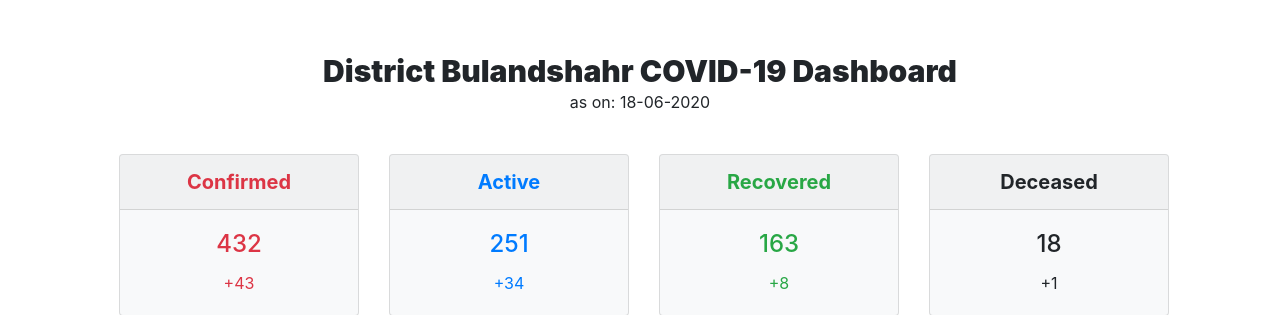
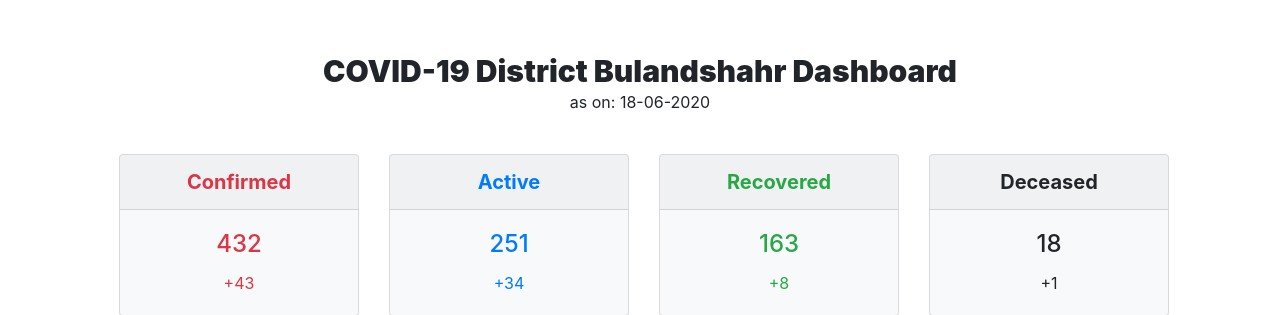
Before and after one commit to azadkumar07/covid-19-Tracker, a Django app: page /bsr/ in a window 1280 px wide. Shown: the top 315 px of the page. Run offline with Django 3.2, Linux system fonts and the light colour scheme; data comes from the database, SQL or seed files in the repository; some libraries are stand-ins or nearby versions.

Commit message:
district change

```diff
--- a/templates/front.html
+++ b/templates/front.html
@@ -25,7 +25,7 @@
 
 
 <div class="container" style="margin-top: 25px;">
-  <p align="center" style="font-size: 30px;" ><b> <b>District Bulandshahr COVID-19 Dashboard</b></b></p>
+  <p align="center" style="font-size: 30px;" ><b> <b>COVID-19 District Bulandshahr Dashboard</b></b></p>
   <p align="center" style="margin-top: -20px;" id="dashboard"></p>
   <br>
 
```
